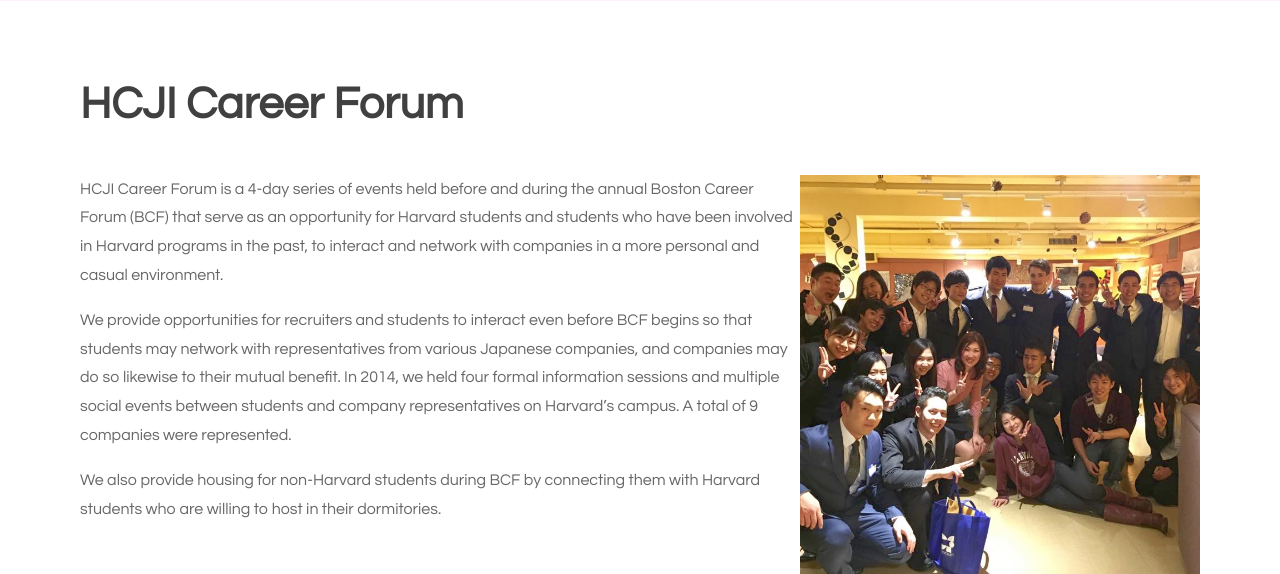
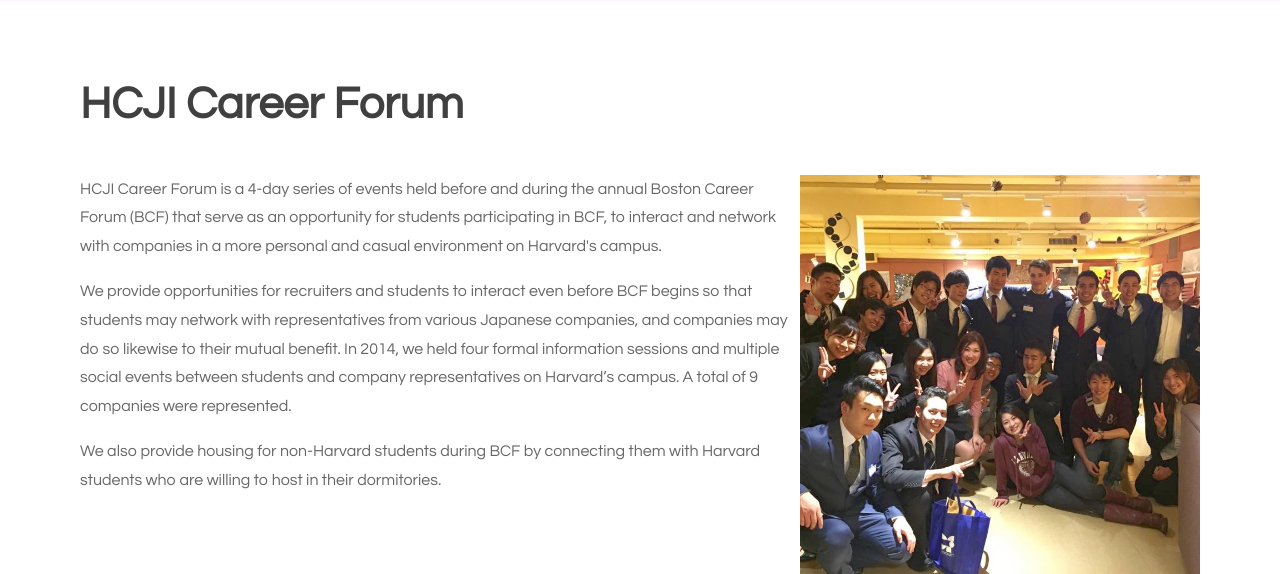
Before and after one commit to kojino/hcji_website, a Rails app: page /careers in a window 1280 px wide. Shown: the part 546-1120 px from the top of the page. Run offline with Rails 7, Linux system fonts and the light colour scheme; style sheets or scripts are compiled from the project's sources; some libraries are stand-ins or nearby versions.

Commit message:
housing + networking

```diff
--- a/app/views/static_pages/careers.html.erb
+++ b/app/views/static_pages/careers.html.erb
@@ -13,7 +13,7 @@
 			<div class="title">
 				<h2>HCJI Career Forum</h2>
 			</div>
-			<p><img src="assets/careers1.jpg" alt="" width="400px"/>HCJI Career Forum is a 4-day series of events held before and during the annual Boston Career Forum (BCF) that serve as an opportunity for Harvard students and students who have been involved in Harvard programs in the past, to interact and network with companies in a more personal and casual environment.</p>
+			<p><img src="assets/careers1.jpg" alt="" width="400px"/>HCJI Career Forum is a 4-day series of events held before and during the annual Boston Career Forum (BCF) that serve as an opportunity for students participating in BCF, to interact and network with companies in a more personal and casual environment on Harvard's campus.</p>
 			<p>We provide opportunities for recruiters and students to interact even before BCF begins so that students may network with representatives from various Japanese companies, and companies may do so likewise to their mutual benefit. In 2014, we held four formal information sessions and multiple social events between students and company representatives on Harvard’s campus. A total of 9 companies were represented.</p>
 			<p>We also provide housing for non-Harvard students during BCF by connecting them with Harvard students who are willing to host in their dormitories.</p>
 			<div class="spacer"></div>
```
